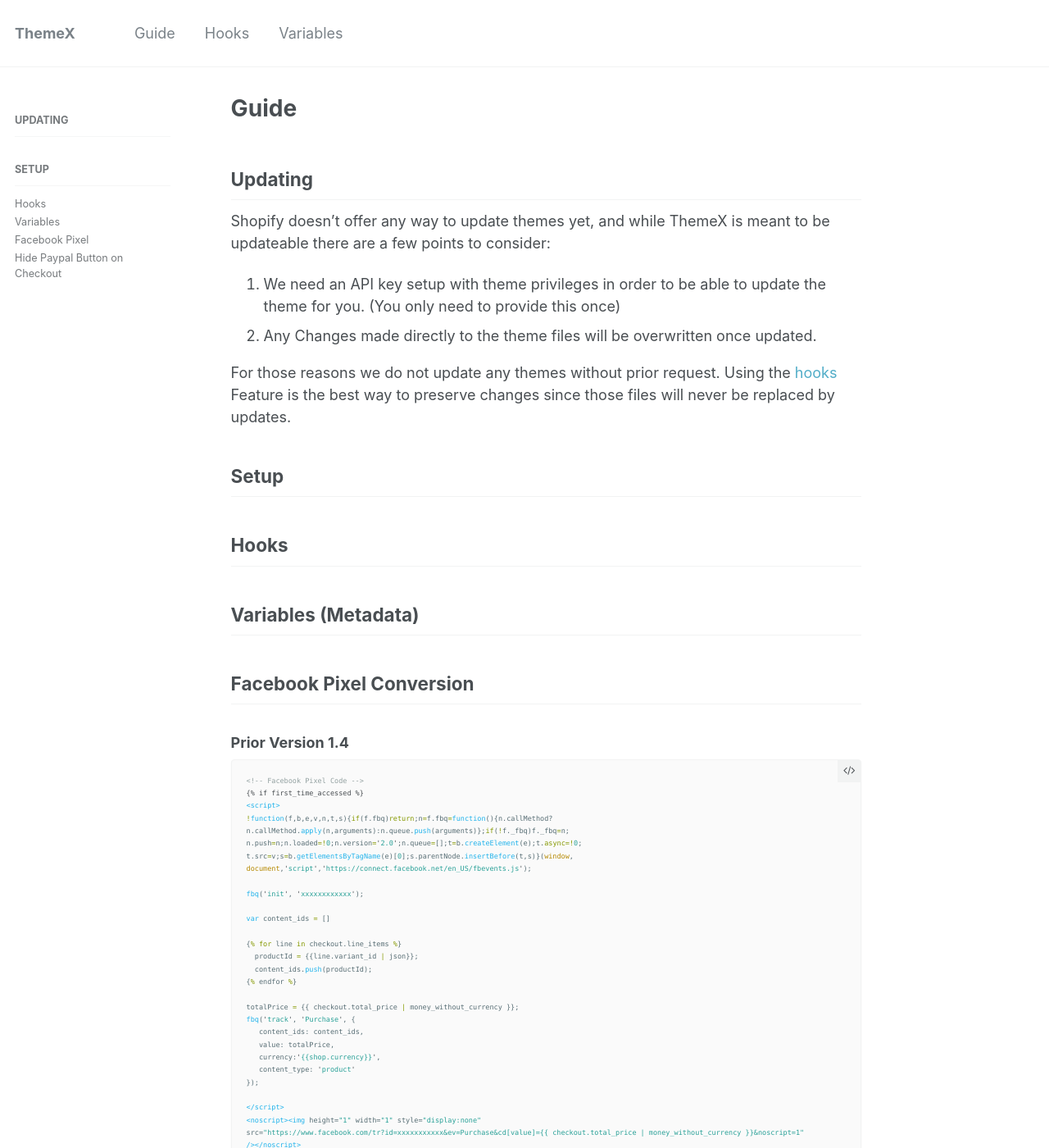
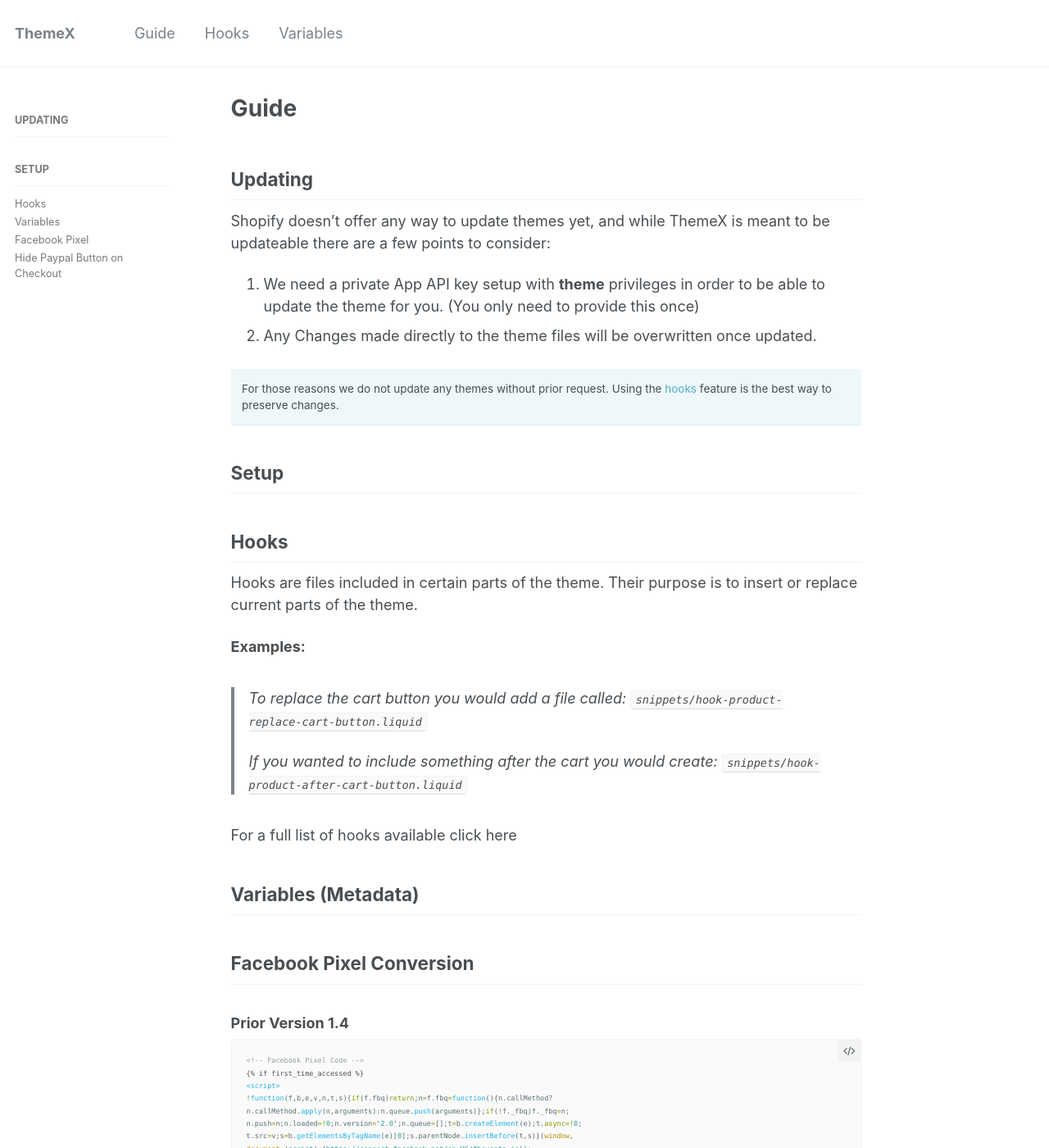
Before and after one commit to emiliobool/ThemeX, a Jekyll site: the page built from _pages/home.md, in a window 1280 px wide and 1400 px high. Shown: the whole window at 82% size. Built offline with Jekyll 4.4.1, drawn with Linux system fonts in a browser that asks for light colours.

Commit message:
no message

```diff
--- a/_pages/home.md
+++ b/_pages/home.md
@@ -10,16 +10,27 @@ sidebar:
 
 Shopify doesn't offer any way to update themes yet, and while ThemeX is meant to be updateable there are a few points to consider:
 
-1. We need an API key setup with theme privileges in order to be able to update the theme for you. (You only need to provide this once)
+1. We need a private App API key setup with **theme** privileges in order to be able to update the theme for you. (You only need to provide this once)
 2. Any Changes made directly to the theme files will be overwritten once updated.
 
-For those reasons we do not update any themes without prior request. Using the [hooks](#hooks) Feature is the best way to preserve changes since those files will never be replaced by updates.
-
+For those reasons we do not update any themes without prior request.
+Using the [hooks](#hooks) feature is the best way to preserve changes.
+{: .notice--info}
 
 ## Setup
 
 ## Hooks
+Hooks are files included in certain parts of the theme. Their purpose is to insert or replace current parts of the theme.
 
+**Examples:**
+
+> To replace the cart button you would add a file called:
+> `snippets/hook-product-replace-cart-button.liquid`
+>
+> If you wanted to include something after the cart you would create:
+> `snippets/hook-product-after-cart-button.liquid`
+
+For a full list of hooks available click here
 
 ## Variables (Metadata)
 
```
